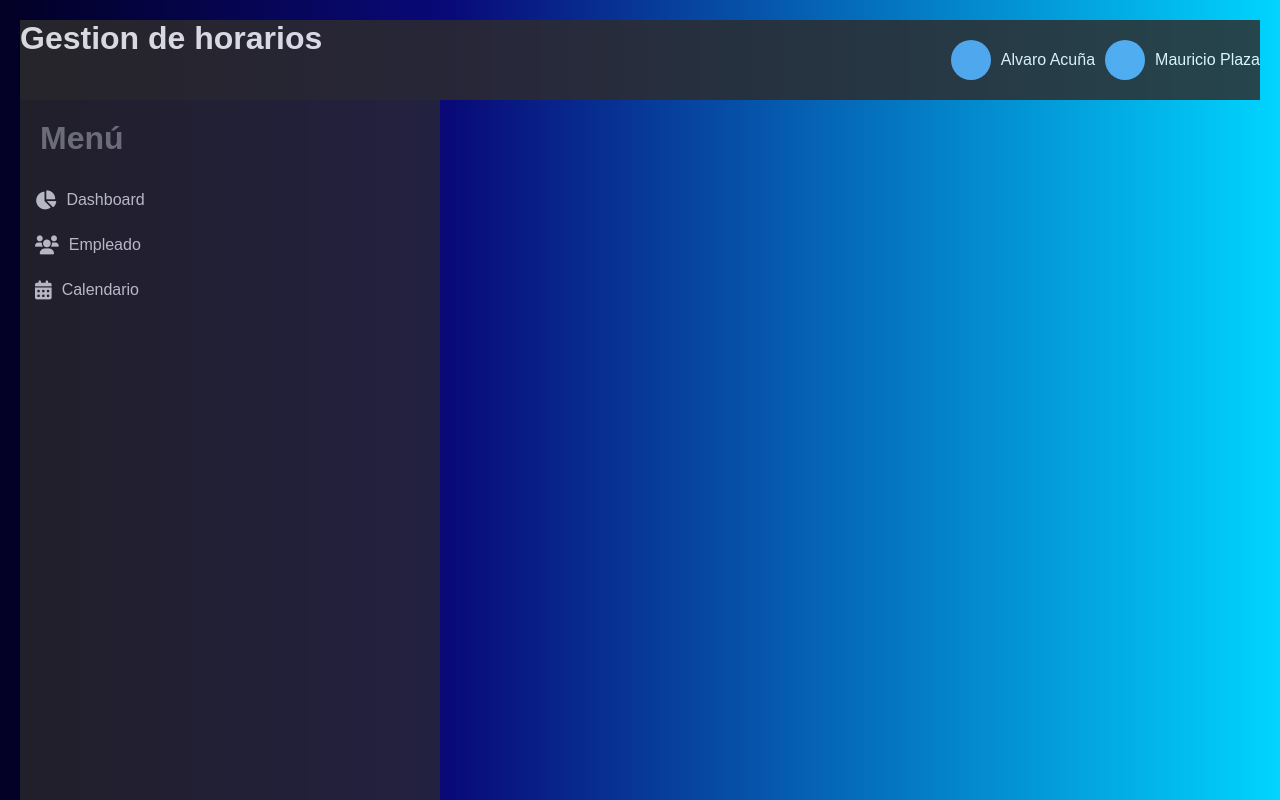
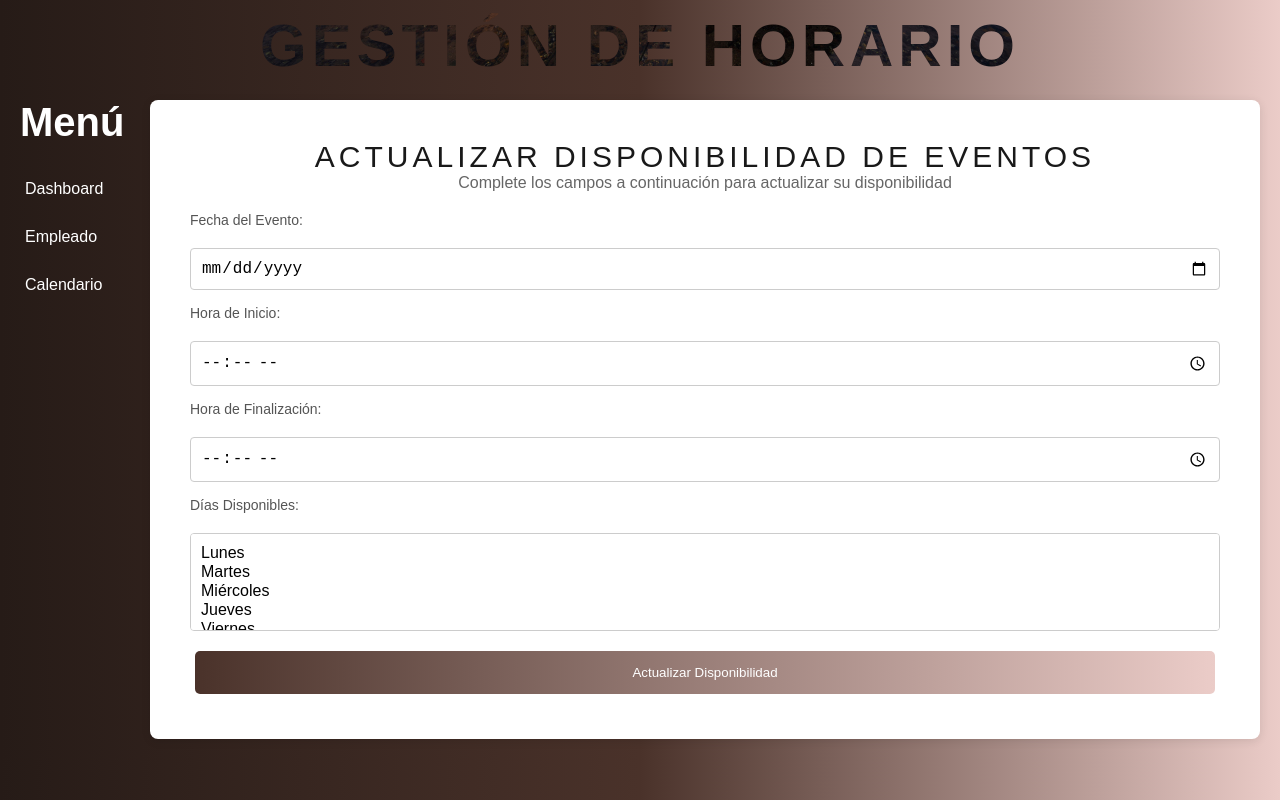
Before and after one commit to Alvaro-M1/Proyecto-Integrador, a plain HTML site: page index.html in a window 1280 px wide. Shown: the top 800 px of the page. Drawn offline with Linux system fonts and the light colour scheme.

Commit message:
vida-nueva

```diff
--- a/index.html
+++ b/index.html
@@ -6,40 +6,35 @@
     <meta name="viewport" content="width=device-width, initial-scale=1.0">
     <title>Document</title>
     <link rel="stylesheet" href="style.css">
-    <link rel="stylesheet" href="https://cdnjs.cloudflare.com/ajax/libs/font-awesome/6.0.0-beta3/css/all.min.css">
 </head>
 
 <body>
 
+    <!-- Encabezado -->
+    <header class="header">
+        <h1 class="titulo_de_la_pagina">Gestión de Horario</h1>
+    </header>
+
     <!-- Contenedor Padre -->
     <div class="container_padre">
-        <header>
-            <h1 style="titulongestio">Gestion de horarios </h1>
-            <div class="container_perfil-encabezado">
-                <div class="perfil"></div>
-                Alvaro Acuña
-                <div class="perfil"></div>
-                Mauricio Plaza
-            </div>
 
-        </header>
-        <!-- contenedor Hijo1 -->
+        <!-- Menú lateral -->
         <div class="menulateral">
             <h1 class="menutitle">Menú</h1>
             <ul>
-                <li><i class="fa-solid fa-chart-pie"></i>Dashboard </li>
+                <li><i class="fa-solid fa-chart-pie"></i> Dashboard</li>
                 <li><i class="fa-solid fa-users"></i> Empleado</li>
-                <li><i class="fa-solid fa-calendar-days"></i> Calendario </li>
+                <li><i class="fa-solid fa-calendar-days"></i> Calendario</li>
+            </ul>
+        </div>
 
-            </ul>
-
-        </div>
+        <!-- Sección principal -->
         <section class="section">
             <h1 class="titulo">Actualizar Disponibilidad de Eventos</h1>
             <p>Complete los campos a continuación para actualizar su disponibilidad</p>
             <form class="Actualización" action="#" method="POST">
                 <label for="fecha-evento">Fecha del Evento:</label>
-                <input type="date" id="fecha-ev>ento" name="fecha-evento" required>
+                <input type="date" id="fecha-evento" name="fecha-evento" required>
 
                 <label for="hora-inicio">Hora de Inicio:</label>
                 <input type="time" id="hora-inicio" name="hora-inicio" required>
@@ -59,7 +54,6 @@
                 </select>
 
                 <button type="submit" class="btn primary">Actualizar Disponibilidad</button>
-
             </form>
         </section>
     </div>
--- a/style.css
+++ b/style.css
@@ -1,182 +1,124 @@
-
 * {
-    margin: 0%;
-    padding: 0%;
+  margin: 0;
+  padding: 0;
   box-sizing: border-box;
 }
 
 body {
   font-family: Arial, sans-serif;
-    background: rgb(2,0,36);
-background: linear-gradient(90deg, rgba(2,0,36,1) 0%, rgba(9,9,121,1) 35%, rgba(0,212,255,1) 100%);
+  background: rgb(2, 0, 36);
+  background: linear-gradient(90deg, #261B17, #4A322A, #EBCCC8);
   padding: 20px;
 }
 
+/* Estilos del encabezado */
+.header {
+  width: 100%;
+  height: 60px;
+  color: white;
+  display: flex;
+  align-items: center;
+  justify-content: center;
+  position: fixed;
+  top: 15px;
+  left: 0;
+  z-index: 1000; /* Asegura que el header esté siempre encima */
+}
 
-.container_padre {
-    width: 100%;
-    height: 100vh;
-    opacity: 85%;
+.titulo_de_la_pagina{
+  animation: animar-texto 15s ease-in-out
+  infinite;
+  font-size: 60px;
+  text-align: center;
+  color: transparent;
 
+  background-size: cover;
+  background-clip: text;
+  -webkit-background-clip: text;
+  background-image: url(paisaje.jpg);
+  text-transform: uppercase;
+  letter-spacing: 5px;
+}
+@keyframes animar-texto{
+  0%{
+    background-position: left top;
+  }
+  25%{
+    background-position: right bottom;
+  }
+  50%{
+    background-position: left bottom;
+  }
+  75%{
+    background-position: right top;
+  }
+  100%{
+    background-position: left bottom;
+  }
 
 }
-.titulongestio{
-    color: #fff;
-    opacity: 0;
+/* Contenedor principal */
+.container_padre {
+  display: flex;
+  margin-top: 80px; /* Añadir espacio para el header */
 }
 
+/* Menú lateral */
 .menulateral {
-    width: 420px;
+  width: 150px; /* Fijar el ancho del menú lateral */
   height: 100%;
-    background-color: rgb(46, 44, 44) ;
   color: white;
-    font-family: Arial, "Helvetica Neue", Helvetica, sans-serif;
-    opacity: 85%;
+  position: fixed; /* Fijarlo a la izquierda */
+  top: 60px; /* Ajusta debajo del header */
+  left: 0;
+  padding-top: 20px;
+
+}
+
+.menutitle {
+  padding: 20px;
+  font-size: 40px;
 }
 
 li {
-    width: 93%;
-    height: 45px;
   padding: 15px;
   display: flex;
   gap: 10px;
   align-items: center;
   cursor: pointer;
-    padding: 15px;
   transition: all 300ms ease-in;
-
-
-
 }
 
 li:hover {
-    background-color: rgb(36, 36, 36);
-    transition: all 300ms ease-in;
+  background:linear-gradient(90deg, #AB674F , #EBCCC8);
+  opacity: 80%;
   color: #fff;
-
 }
 
 i {
   font-size: 19px;
 }
-.menutitle{
-  padding: 20px;
-  opacity: 50%;
-}
-header{
+
+/* Sección principal */
+.section {
+  position: relative;
   width: 100%;
-    height: 80px;
-    background-color: rgb(46, 44, 44);
-    color: white;
-    justify-content: space-between;
-    display: flex;
-}
-.container_perfil-encabezado{
-    width: auto;
-    height: 80px;
-    align-items: center;
-    display: flex;
-    flex-direction: row;
-    gap: 10px;
-}
-.perfil{
-    width: 40px;
-    height: 40px;
-    background-color: rgb(94, 173, 243);
-    border-radius:50% ;
-
+  height: 100%;
+  margin-left: 130px; /* Añade margen izquierdo para que no se solape con el menú */
+  padding: 40px;
+  background-color: #fff;
+  border-radius: 8px;
+  box-shadow: 0 2px 10px rgba(0, 0, 0, 0.1);
+  flex: 1;
 }
 
-h2 {
-    color: #333;
-    font-size: 24px;
-    margin-bottom: 20px;
-}
-
-.section {
-    max-width: 600px;
-    margin: 0 auto;
-    background-color: #fff;
-    padding: 20px;
-    border-radius: 8px;
-    box-shadow: 0 2px 10px rgba(0, 0, 0, 0.1);
-    opacity: 85%;
-}
 .titulo {
-    color: hsla(0, 0%, 0%, .9);
-    font: normal 19px Varela Round, sans-serif;
-    height: 50px;
-    left: auto ;
+  color: hsla(0, 0%, 0%, 0.9);
+  font: normal 19px "Varela Round", sans-serif;
+  font-size: 30px;
   letter-spacing: 4px;
-    margin: 30px 0 0 0;
-    position: auto;
   text-align: center;
   text-transform: uppercase;
-    width: 100%;
-    animation: move linear 2000ms infinite;
-  }
-
-  @keyframes move {
-    0% {
-      text-shadow:
-        4px -4px 0 hsla(0, 100%, 50%, 1),
-        3px -3px 0 hsla(0, 100%, 50%, 1),
-        2px -2px 0 hsla(0, 100%, 50%, 1),
-        1px -1px 0 hsla(0, 100%, 50%, 1),
-        -4px 4px 0 hsla(180, 100%, 50%, 1),
-        -3px 3px 0 hsla(180, 100%, 50%, 1),
-        -2px 2px 0 hsla(180, 100%, 50%, 1),
-        -1px 1px 0 hsla(180, 100%, 50%, 1)
-      ;
-    }
-    25% {
-      text-shadow:
-        -4px -4px 0 hsla(180, 100%, 50%, 1),
-        -3px -3px 0 hsla(180, 100%, 50%, 1),
-        -2px -2px 0 hsla(180, 100%, 50%, 1),
-        -1px -1px 0 hsla(180, 100%, 50%, 1),
-        4px 4px 0 hsla(0, 100%, 50%, 1),
-        3px 3px 0 hsla(0, 100%, 50%, 1),
-        2px 2px 0 hsla(0, 100%, 50%, 1),
-        1px 1px 0 hsla(0, 100%, 50%, 1)
-      ;
-    }
-    50% {
-      text-shadow:
-        -4px 4px 0 hsla(0, 100%, 50%, 1),
-        -3px 3px 0 hsla(0, 100%, 50%, 1),
-        -2px 2px 0 hsla(0, 100%, 50%, 1),
-        -1px 1px 0 hsla(0, 100%, 50%, 1),
-        4px -4px 0 hsla(180, 100%, 50%, 1),
-        3px -3px 0 hsla(180, 100%, 50%, 1),
-        2px -2px 0 hsla(180, 100%, 50%, 1),
-        1px -1px 0 hsla(180, 100%, 50%, 1)
-      ;
-    }
-    75% {
-      text-shadow:
-        4px 4px 0 hsla(180, 100%, 50%, 1),
-        3px 3px 0 hsla(180, 100%, 50%, 1),
-        2px 2px 0 hsla(180, 100%, 50%, 1),
-        1px 1px 0 hsla(180, 100%, 50%, 1),
-        -4px -4px 0 hsla(0, 100%, 50%, 1),
-        -3px -3px 0 hsla(0, 100%, 50%, 1),
-        -2px -2px 0 hsla(0, 100%, 50%, 1),
-        -1px -1px 0 hsla(0, 100%, 50%, 1)
-      ;
-    }
-    100% {
-      text-shadow:
-        4px -4px 0 hsla(0, 100%, 50%, 1),
-        3px -3px 0 hsla(0, 100%, 50%, 1),
-        2px -2px 0 hsla(0, 100%, 50%, 1),
-        1px -1px 0 hsla(0, 100%, 50%, 1),
-        -4px 4px 0 hsla(180, 100%, 50%, 1),
-        -3px 3px 0 hsla(180, 100%, 50%, 1),
-        -2px 2px 0 hsla(180, 100%, 50%, 1),
-        -1px 1px 0 hsla(180, 100%, 50%, 1)
-      ;
-    }
 }
 
 p {
@@ -191,20 +133,29 @@ p {
   flex-direction: column;
   gap: 15px;
 }
+
 label {
   color: #555;
   font-size: 14px;
   margin-bottom: 5px;
 }
 
-input, select {
+input,
+select {
   padding: 10px;
   border: 1px solid #ccc;
   border-radius: 4px;
   font-size: 16px;
+  width: 100%;
 }
 
-input:focus, select:focus {
+select[multiple] {
+  height: auto;
+  max-height: 200px;
+}
+
+input:focus,
+select:focus {
   outline: none;
   border-color: #007BFF;
 }
@@ -219,5 +170,10 @@ input:focus, select:focus {
   margin: 5px;
 }
 
-  .primary {background-image: linear-gradient(to right, #007bff, #4ab2e2);}
-  .primary:hover {background-image: linear-gradient(to right, #0b7dda, #4ab2e2);}
+.primary {
+  background-image: linear-gradient(to right, #4A322A, #EBCCC8);
+}
+
+.primary:hover {
+  background-image: linear-gradient(to right, #9b87be, #e4b4ae);
+}
```
Also changed, not shown: paisaje.jpg (added). Lines whose indentation alone changed are shown as unchanged.
